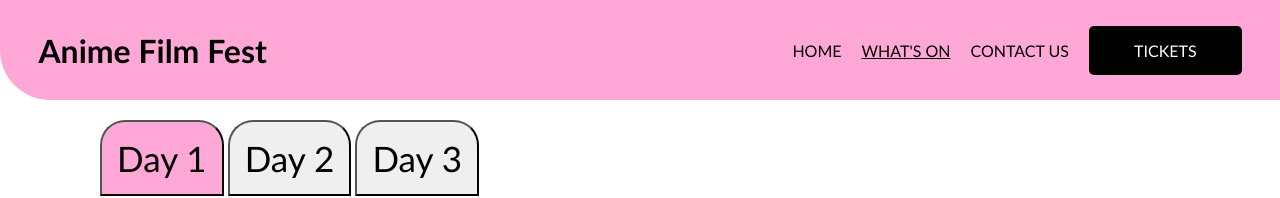
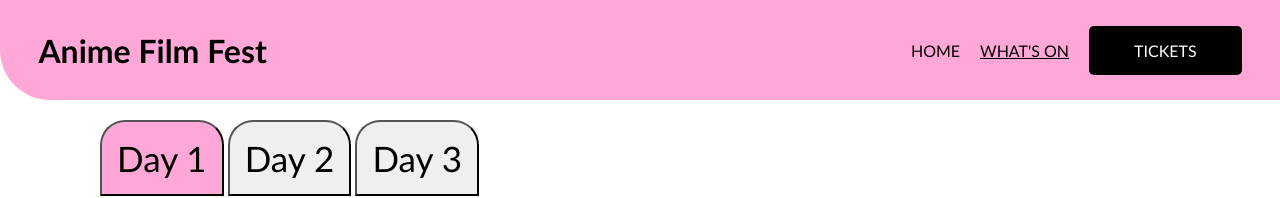
Before and after one commit to dayeetag/AnimeFestival, a plain HTML site: page whats-on.html in a window 1280 px wide. Shown: the top 198 px of the page. Drawn offline with Linux system fonts and the light colour scheme.

Commit message:
Update whats-on.html
Removed contact us URL

```diff
--- a/whats-on.html
+++ b/whats-on.html
@@ -19,7 +19,6 @@
             <a href="./index.html">Home</a>
           </li>
           <li><a href="./whats-on.html" class="active">What's On</a></li>
-          <li><a href="#">Contact Us</a></li>
           <li><a href="./tickets.html" id="tickets-btn">Tickets</a></li>
         </ul>
       </nav>
```
